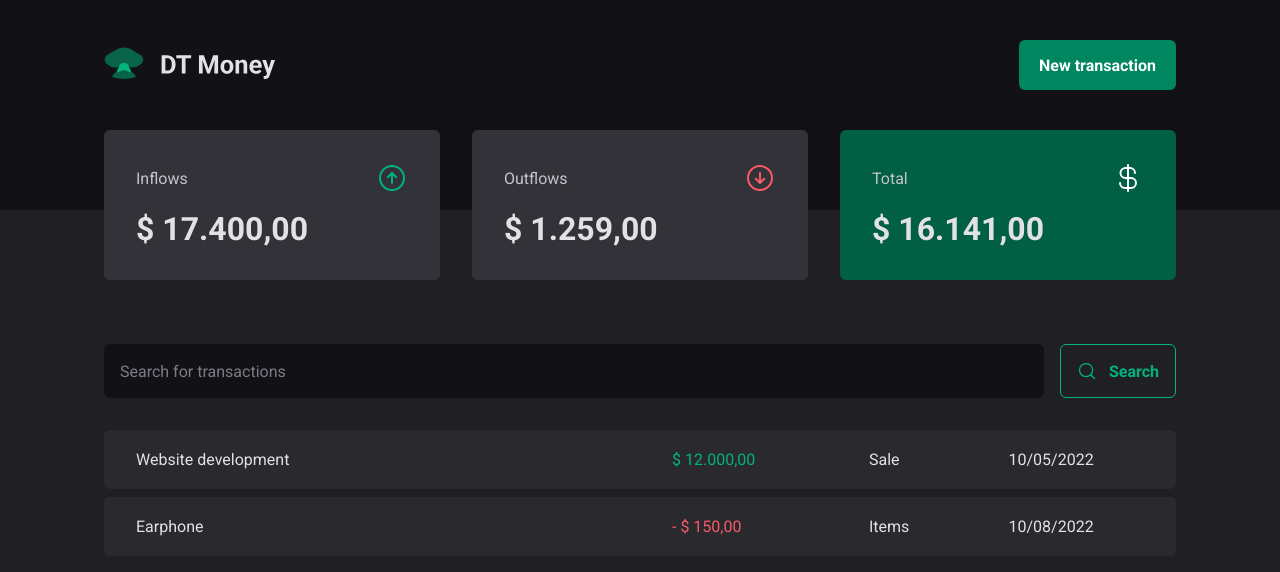
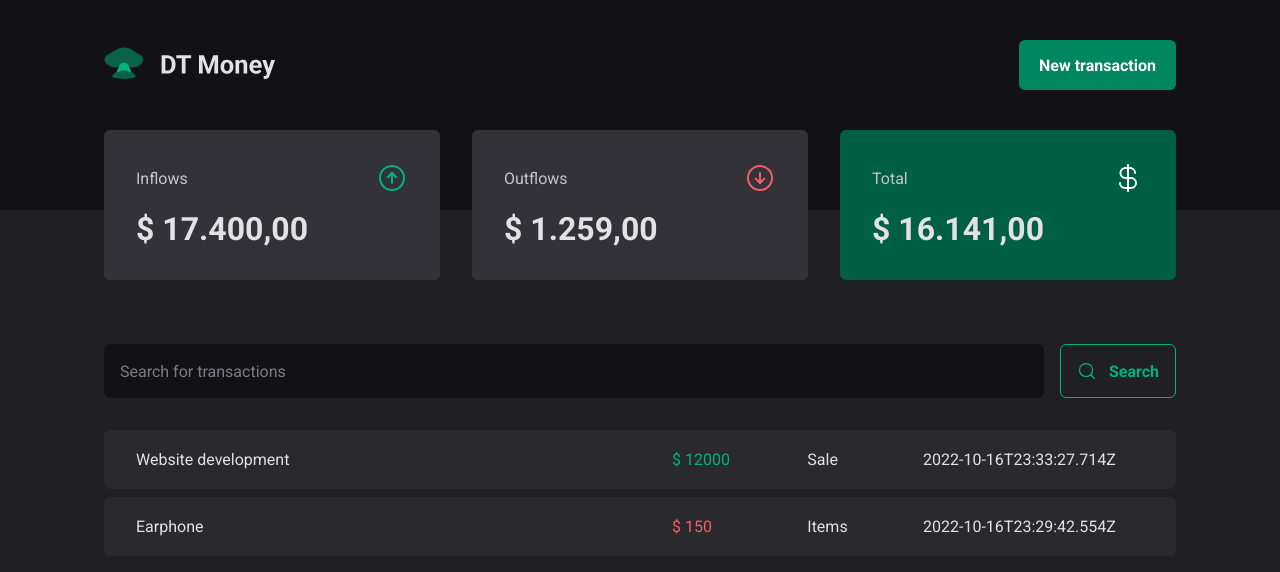
Before and after one commit to AlanWehrliLC/dt-money, a React (Vite) app: page / in a window 1280 px wide. Shown: the top 572 px of the page. Built offline with nearby package versions, Linux system fonts and the light colour scheme; data requests are answered from the project's data file.

Commit message:
Creating table with received api data in context

```diff
--- a/src/components/Table/index.tsx
+++ b/src/components/Table/index.tsx
@@ -1,34 +1,30 @@
+import { useContext } from "react"
+import { TransactionsContext } from "../../contexts/TransactionsContext"
 import { SearchForm } from "../SearchForm"
 import { PriceHighlight, TableContainer, TableContent } from "./styles"
 
 export function Table(){
+    const {transactions} = useContext(TransactionsContext)
+
     return (
         <TableContainer>
             <SearchForm />
             <TableContent>
                 <tbody>
-                    <tr>
-                        <td width="50%">Website development</td>
-                        <td>
-                            <PriceHighlight variant="income">
-                                $ 12.000,00
-                            </PriceHighlight>
-                        </td>
-                        <td>Sale</td>
-                        <td>10/05/2022</td>
-                    </tr>
-
-                    <tr>
-                        <td width="50%">Earphone</td>
-                        <td>
-                            <PriceHighlight variant="outcome">
-                                - $ 150,00
-                            </PriceHighlight>
-                        </td>
-                        <td>Items</td>
-                        <td>10/08/2022</td>
-                    </tr>
-
+                    {transactions.map(transaction => {
+                        return (
+                            <tr key={transaction.id}>
+                                <td width="50%">{transaction.description}</td>
+                                <td>
+                                    <PriceHighlight variant={transaction.type}>
+                                        $ {transaction.price}
+                                    </PriceHighlight>
+                                </td>
+                                <td>{transaction.category}</td>
+                                <td>{transaction.createdAt}</td>
+                            </tr>
+                        )
+                    })}
                 </tbody>
             </TableContent>
         </TableContainer>
```
